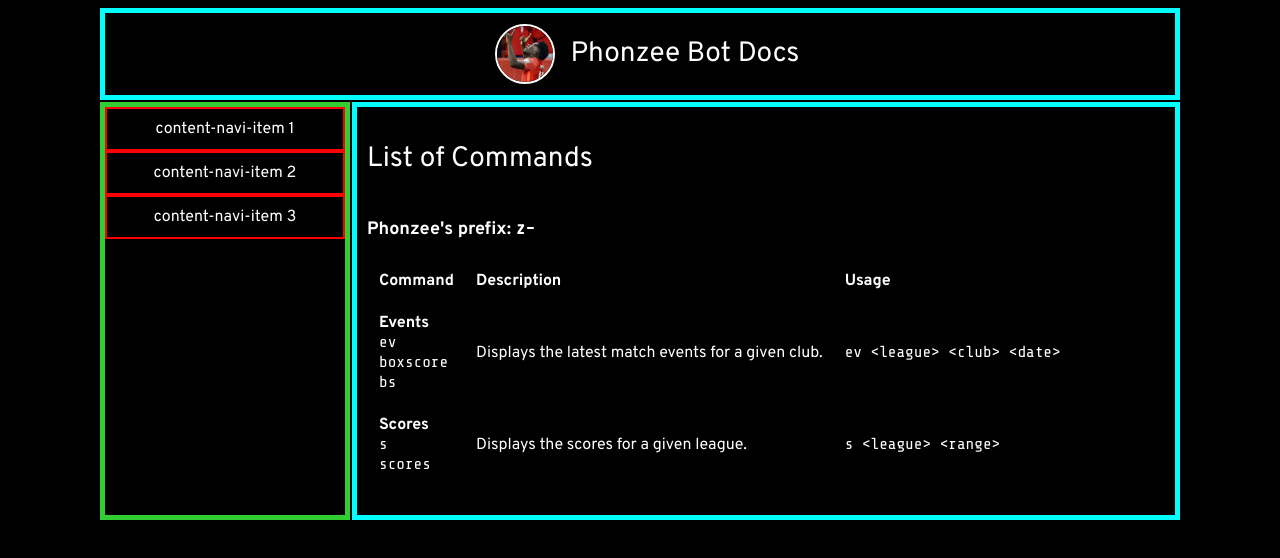
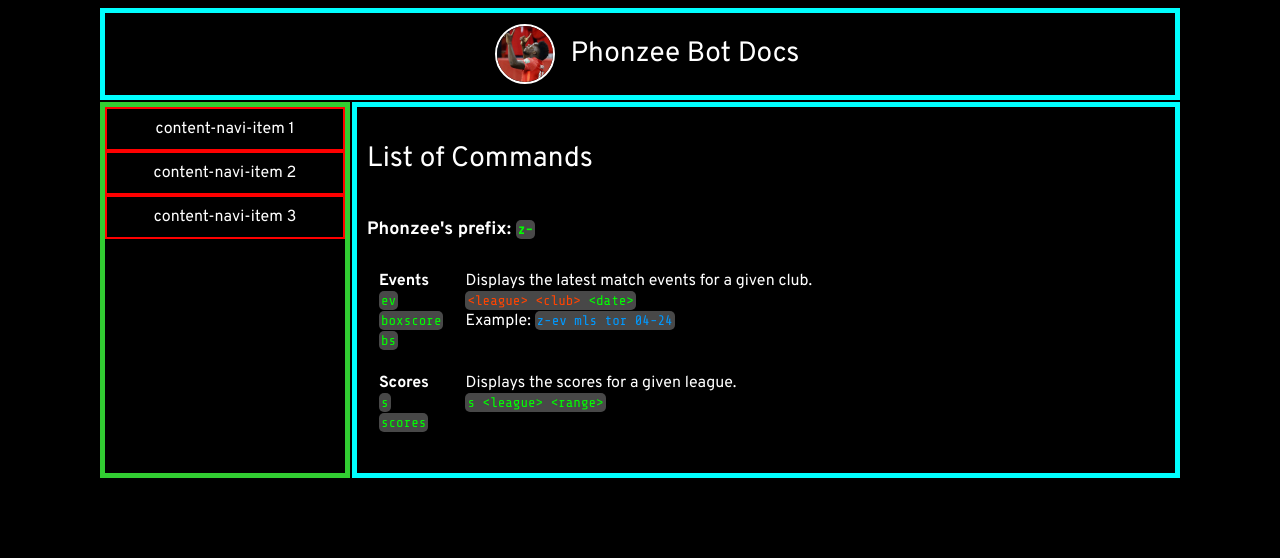
Before and after one commit to Dolcee85/phonzee-bot-help, a Gatsby site: page / in a window 1280 px wide. Built offline with nearby package versions, Linux system fonts and the light colour scheme; Gatsby itself is replaced by a stand-in of ours.

Commit message:
Added some styling to command page

```diff
--- a/src/pages/index.js
+++ b/src/pages/index.js
@@ -19,13 +19,12 @@ export default function Home() {
 
       <p>
         <table>
-          <thead>
+          {/* <thead>
             <tr>
               <th>Command</th>
               <th>Description</th>
-              <th>Usage</th>
             </tr>
-          </thead>
+          </thead> */}
           <tbody>
             <tr>
               <td>
@@ -35,10 +34,9 @@ export default function Home() {
                 <code>bs</code><br/>
               </td>
               <td>
-                Displays the latest match events for a given club.
-              </td>
-              <td>
-                <code>ev &lt;league&gt; &lt;club&gt; &lt;date&gt;</code>
+                Displays the latest match events for a given club.<br/>
+                <code><span class="code-arg-required">&lt;league&gt; &lt;club&gt;</span> &lt;date&gt;</code><br/>
+                Example: <code><span class="code-example">z-ev mls tor 04-24</span></code>
               </td>
             </tr>
             <tr>
@@ -48,9 +46,7 @@ export default function Home() {
                 <code>scores</code><br/>
               </td>
               <td>
-                Displays the scores for a given league.
-              </td>
-              <td>
+                Displays the scores for a given league.<br/>
                 <code>s &lt;league&gt; &lt;range&gt;</code>
               </td>
             </tr>
--- a/src/styles/style.scss
+++ b/src/styles/style.scss
@@ -9,6 +9,13 @@
 
 $default: 'Overpass', Arial, sans-serif;
 $code: 'Share Tech Mono', 'Consolas', monospace;
+
+/* Colour Scheme Configuration */
+
+$terminalgrey: #484848;
+$codegreen: #00ff00;
+$codeexample: #0099ff;
+$codeargreq: #ff4400;
 
 * {
   box-sizing: border-box;
@@ -88,6 +95,19 @@ body {
 
 code {
   font-family: $code;
+  font-size: 0.875rem;
+  color: $codegreen;
+  background-color: $terminalgrey;
+  padding: 2px;
+  border-radius: 5px;
+}
+
+code > .code-arg-required {
+  color: $codeargreq;
+}
+
+code > .code-example {
+  color: $codeexample;
 }
 
 .content-container {
@@ -145,4 +165,5 @@ th {
 
 td {
   padding: 10px;
+  vertical-align: text-top;
 }
```
